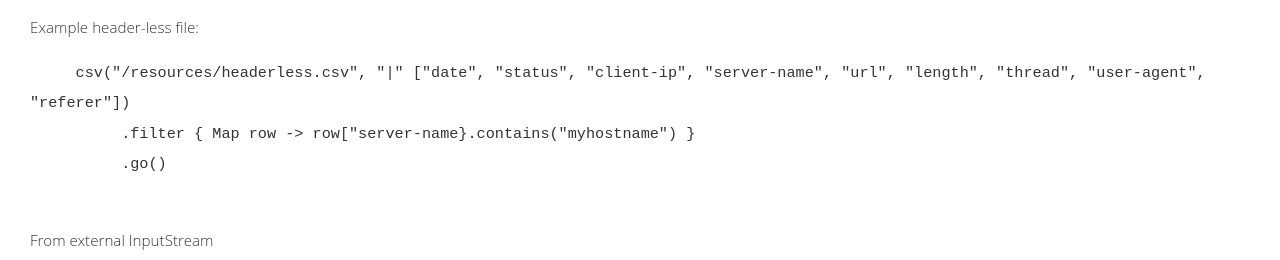
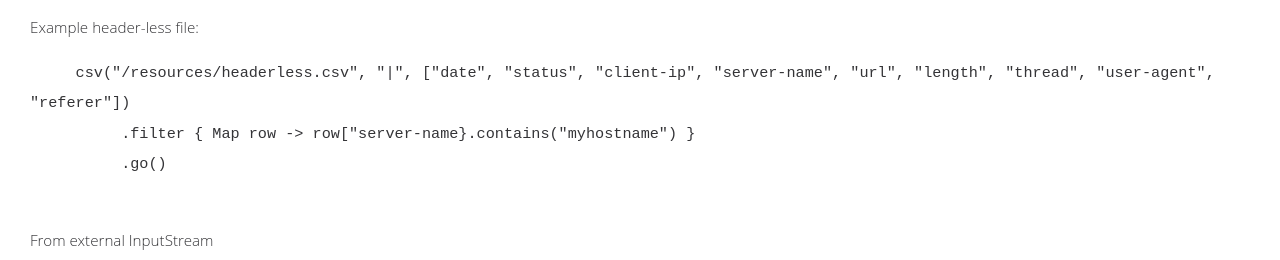
Before and after one commit to chubbard/gratum, a plain HTML site: page docs/gratum/source/CsvSource.html in a window 1280 px wide. Shown: the part 867-1127 px from the top of the page. Drawn offline with Linux system fonts and the light colour scheme.

Commit message:
Updated docs to 0.7.0

```diff
--- a/docs/gratum/source/CsvSource.html
+++ b/docs/gratum/source/CsvSource.html
@@ -26,7 +26,7 @@
 
 <html>
 <head>
-    <!-- Generated by groovydoc (2.4.5) on Sat Jan 19 16:38:37 EST 2019 -->
+    <!-- Generated by groovydoc (2.4.5) on Sat Jan 19 16:51:34 EST 2019 -->
     <title>CsvSource (gratum 0.7.0 API)</title>
     <meta name="date" content="2019-01-19">
     <meta http-equiv="Content-Type" content="text/html; charset=windows-1252">
@@ -129,7 +129,7 @@ extends java.lang.Object
  Example header-less file:
 
  <pre>
-     csv("/resources/headerless.csv", "|" ["date", "status", "client-ip", "server-name", "url", "length", "thread", "user-agent", "referer"])
+     csv("/resources/headerless.csv", "|", ["date", "status", "client-ip", "server-name", "url", "length", "thread", "user-agent", "referer"])
           .filter { Map row -> row["server-name}.contains("myhostname") }
           .go()
  </pre>
```
Also changed, not shown: docs/gratum/etl/Duration.html (+1 -1 lines), docs/gratum/etl/LoadStatistic.html (+1 -1 lines), docs/gratum/etl/Pipeline.html (+2 -4 lines), docs/gratum/etl/Rejection.html (+1 -1 lines), docs/gratum/etl/RejectionCategory.html (+1 -1 lines), docs/gratum/etl/Step.html (+1 -1 lines), docs/gratum/source/ChainedSource.html (+1 -1 lines), docs/gratum/source/CollectionSource.html (+1 -1 lines), docs/gratum/source/HttpSource.html (+1 -1 lines), docs/gratum/source/JdbcSource.html (+1 -1 lines), docs/gratum/source/Source.html (+1 -1 lines), docs/gratum/source/ZipSource.html (+1 -1 lines), docs/index-all.html (+1 -2 lines).
